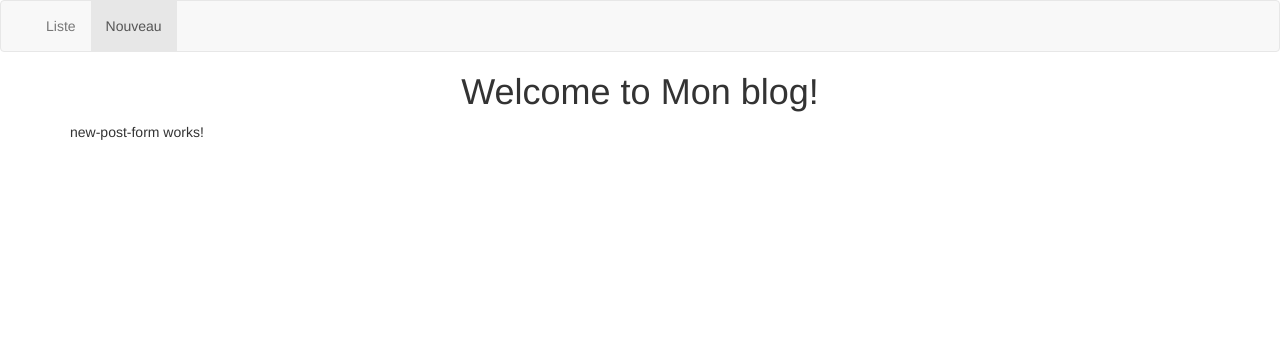
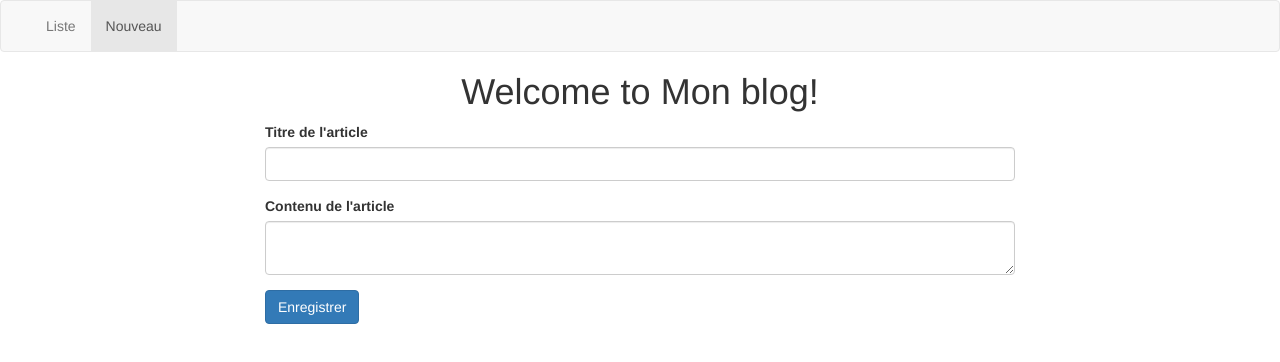
Before and after one commit to bastien-joffre/test-blog-angular, an Angular app: page /new-post in a window 1280 px wide. Shown: the top 362 px of the page. Built offline with nearby package versions, Linux system fonts and the light colour scheme.

Commit message:
Formulaire newpost

```diff
--- a/src/app/new-post-form/new-post-form.component.html
+++ b/src/app/new-post-form/new-post-form.component.html
@@ -1,3 +1,19 @@
-<p>
-  new-post-form works!
-</p>
+<div class="row">
+  <div class="col-sm-8 col-sm-offset-2">
+    <form>
+      <div class="form-group">
+        <label for="title">
+          Titre de l'article
+        </label>
+        <input type="text" id="title" class="form-control">
+      </div>
+      <div class="form-group">
+        <label for="content">
+          Contenu de l'article
+        </label>
+        <textarea id="content" class="form-control"></textarea>
+      </div>
+      <button class="btn btn-primary">Enregistrer</button>
+    </form>
+  </div>
+</div>
```
